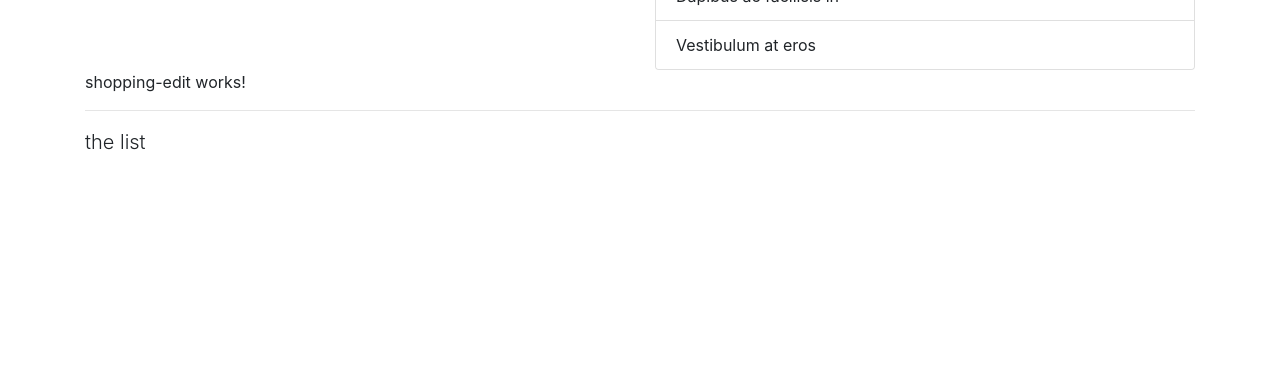
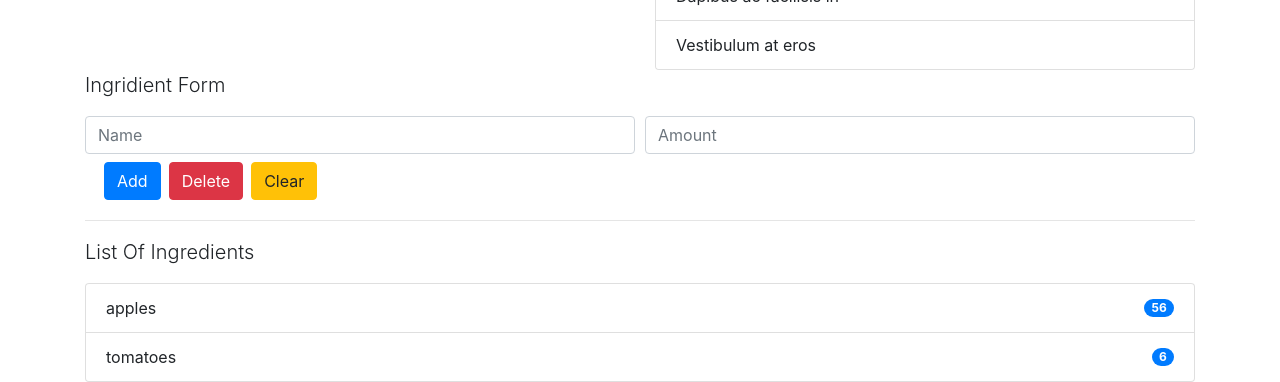
Before and after one commit to DanielCruz-fs/dnl-ng-recipes, an Angular app: page / in a window 1280 px wide. Shown: the part 733-1115 px from the top of the page. Before the commit the page ends 906 px from the top, so only its background shows below. Built offline with nearby package versions, Linux system fonts and the light colour scheme.

Commit message:
Structuring the App :relaxed: :bug:

```diff
--- a/src/app/components/shopping-list/shopping-edit/shopping-edit.component.html
+++ b/src/app/components/shopping-list/shopping-edit/shopping-edit.component.html
@@ -1,3 +1,16 @@
-<p>
-  shopping-edit works!
-</p>
+<p class="lead">Ingridient Form</p>
+<form class="mt-2">
+  <div class="form-row">
+    <div class="col">
+      <input type="text" class="form-control" placeholder="Name">
+    </div>
+    <div class="col">
+      <input type="number" class="form-control" placeholder="Amount">
+    </div>
+  </div>
+  <div class="col mt-1">
+    <button type="submit" class="btn btn-primary m-1">Add</button>
+    <button type="button" class="btn btn-danger m-1">Delete</button>
+    <button type="button" class="btn btn-warning m-1">Clear</button>
+  </div>
+</form>
--- a/src/app/components/shopping-list/shopping-list.component.html
+++ b/src/app/components/shopping-list/shopping-list.component.html
@@ -2,6 +2,12 @@
   <div class="col-12">
     <app-shopping-edit></app-shopping-edit>
     <hr>
-    <p class="lead">the list</p>
+    <p class="lead">List Of Ingredients</p>
+    <ul class="list-group">
+      <li *ngFor="let ingredient of ingridients" class="list-group-item d-flex justify-content-between align-items-center">
+        {{ ingredient.name }}
+        <span class="badge badge-primary badge-pill">{{ ingredient.amount }}</span>
+      </li>
+    </ul>
   </div>
 </div>
--- a/src/app/components/shopping-list/shopping-list.component.ts
+++ b/src/app/components/shopping-list/shopping-list.component.ts
@@ -1,4 +1,5 @@
 import { Component, OnInit } from '@angular/core';
+import { Ingridient } from 'src/app/models/ingredient.model';
 
 @Component({
   selector: 'app-shopping-list',
@@ -6,7 +7,10 @@ import { Component, OnInit } from '@angular/core';
   styleUrls: ['./shopping-list.component.css']
 })
 export class ShoppingListComponent implements OnInit {
-
+  ingridients: Ingridient[] = [
+    new Ingridient('apples', 56),
+    new Ingridient('tomatoes', 6)
+  ];
   constructor() { }
 
   ngOnInit() {
--- /dev/null
+++ b/src/app/models/ingredient.model.ts
@@ -0,0 +1,3 @@
+export class Ingridient {
+  constructor(public name: string, public amount: number) {}
+}
```
